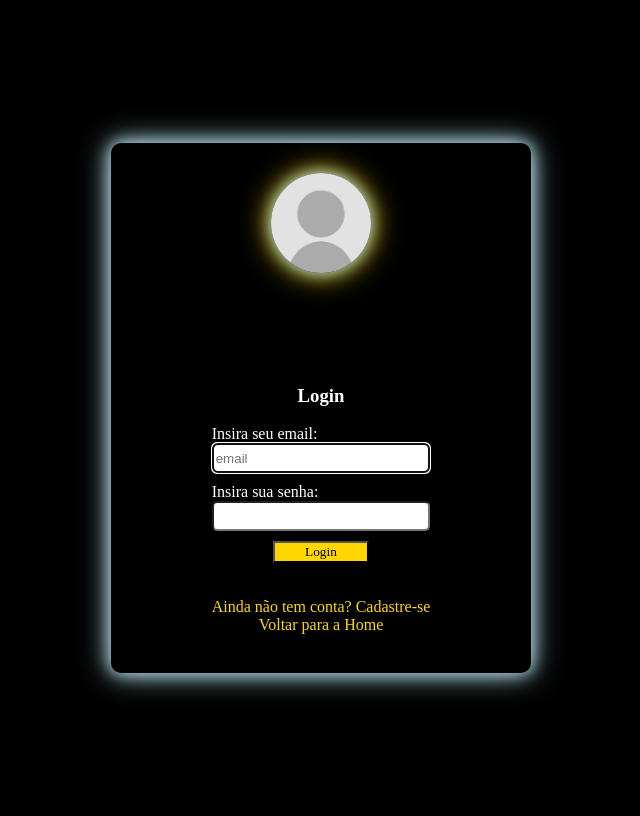
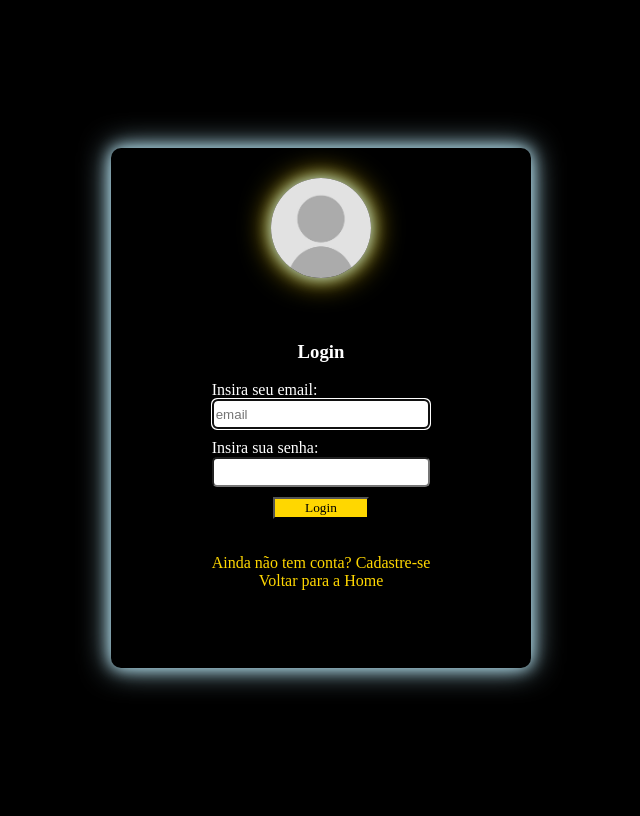
Before and after one commit to JoseEzequiel7/projetoPSI, a Flask app: page /login in a window 1280 px wide. Shown: the whole page, without its empty margins (319-959 px from the left). Run offline with Flask 3, Linux system fonts and the light colour scheme.

Commit message:
Update login.css

```diff
--- a/static/css/login.css
+++ b/static/css/login.css
@@ -24,7 +24,7 @@ button:hover{
 .box1{
     display: flex;
     align-items: center;
-    height:510px;
+    min-height:500px;
     width: 400px;
     padding: 10px;
     border-radius: 10px;
@@ -148,4 +148,5 @@ p{
     #botao {
         width: 90%;
     }
+
 }
```
